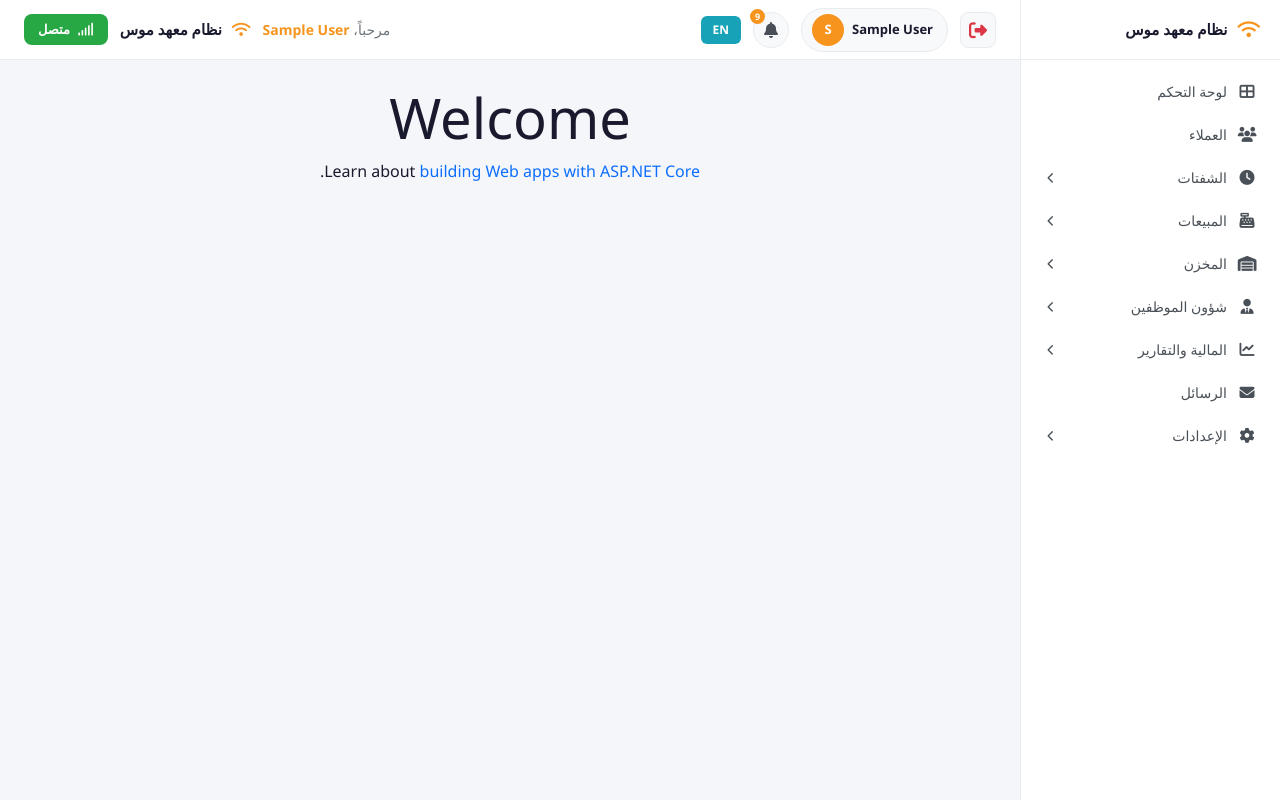
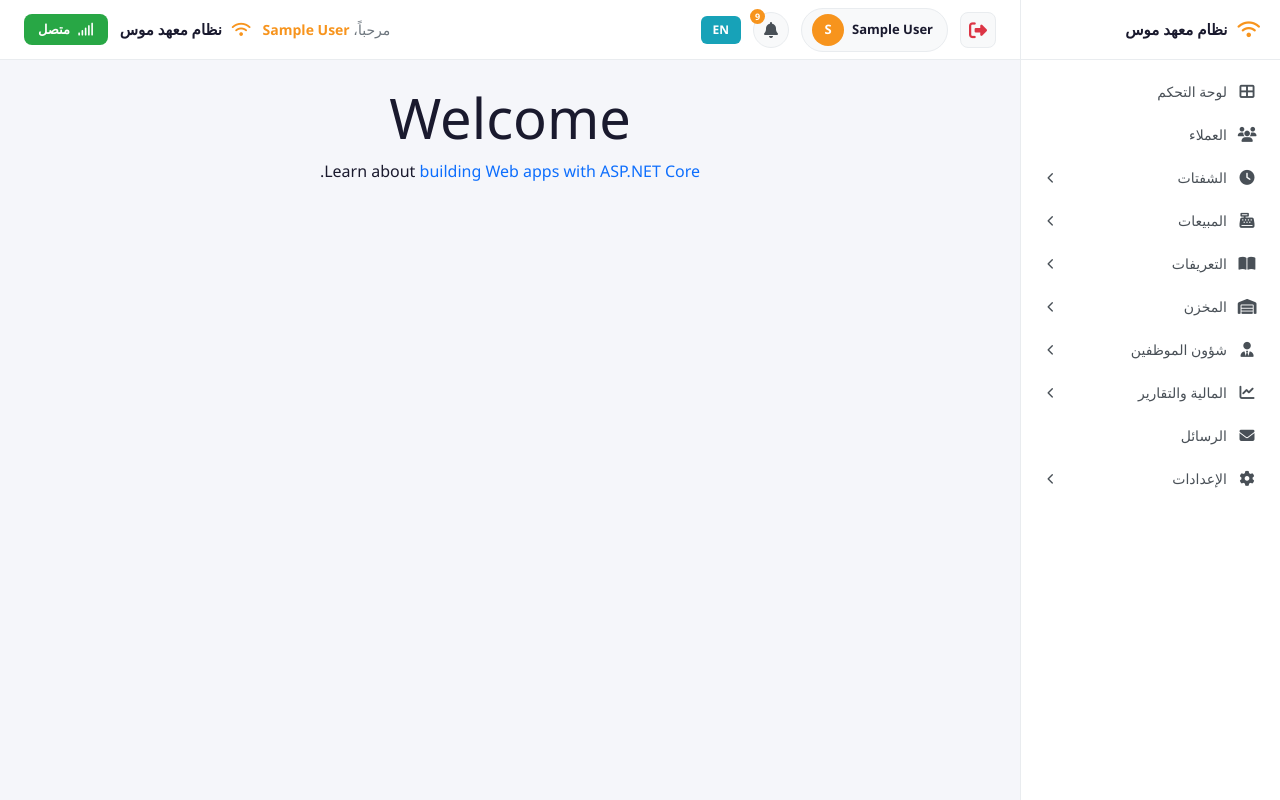
Before and after one commit to mhElessawy/Salon, an ASP.NET Core app: template Views/Home/Index.cshtml in a window 1280 px wide. Run offline with ASP.NET Core 8, Linux system fonts and the light colour scheme; the template is opened without the code that fills it, so the values that code supplies are empty; the visitor is signed in with stand-in values (Sample User, id 1); some libraries are stand-ins or nearby versions.

Commit message:
Add التعريفات submenu; move Services, ServiceCategories, Departments into it
- New التعريفات group (book-open icon) placed between المبيعات and المخزن
- Services and ServiceCategories removed from المبيعات
- Departments removed from شؤون الموظفين
- AppModules groups updated accordingly; Departments module key added

https://claude.ai/code/session_01VmW4ykK1LKrVa9CscNocX5

```diff
--- a/Views/Shared/_Sidebar.cshtml
+++ b/Views/Shared/_Sidebar.cshtml
@@ -18,11 +18,12 @@
         => controllers.Any(c => ctrl == c.ToLower());
 
     bool shiftsOpen    = IsGroupOpen("shifts");
-    bool salesOpen     = IsGroupOpen("sales", "appointments", "services", "servicecategories");
+    bool salesOpen     = IsGroupOpen("sales", "appointments");
+    bool defsOpen      = IsGroupOpen("services", "servicecategories", "departments");
     bool inventoryOpen = IsGroupOpen("inventory", "suppliers");
     bool hrOpen        = IsGroupOpen("employees", "salaries", "advances", "attendance");
-    bool financeOpen  = IsGroupOpen("expenses", "reports");
-    bool settingsOpen = IsGroupOpen("settings", "users");
+    bool financeOpen   = IsGroupOpen("expenses", "reports");
+    bool settingsOpen  = IsGroupOpen("settings", "users");
 }
 
 <nav class="sidebar" id="sidebar">
@@ -89,8 +90,7 @@
         @* المبيعات *@
         @{
             bool hasSalesGroup = canSee("BarberInvoice") || canSee("MassageInvoice") ||
-                                 canSee("ProductInvoice") || canSee("Appointments") ||
-                                 canSee("Services") || canSee("ServiceCategories");
+                                 canSee("ProductInvoice") || canSee("Appointments");
         }
         @if (hasSalesGroup)
         {
@@ -147,11 +147,29 @@
                     </a>
                 </li>
                 }
+            </ul>
+        </li>
+        }
+
+        @* التعريفات *@
+        @{
+            bool hasDefsGroup = canSee("Services") || canSee("ServiceCategories") || canSee("Departments");
+        }
+        @if (hasDefsGroup)
+        {
+        <li class="has-submenu @(defsOpen ? "open" : "")">
+            <a href="#" class="submenu-toggle @(defsOpen ? "active-parent" : "")"
+               onclick="toggleMenu(this); return false;">
+                <i class="fas fa-book-open"></i>
+                <span>التعريفات</span>
+                <i class="fas fa-chevron-left arrow-icon"></i>
+            </a>
+            <ul class="submenu @(defsOpen ? "show" : "")">
                 @if (canSee("Services"))
                 {
                 <li>
                     <a href="@Url.Action("Index", "Services")" class="@IsActive("Services")">
-                        <i class="fas fa-cut"></i>
+                        <i class="fas fa-concierge-bell"></i>
                         <span>الخدمات</span>
                     </a>
                 </li>
@@ -162,6 +180,15 @@
                     <a href="@Url.Action("Index", "ServiceCategories")" class="@IsActive("ServiceCategories")">
                         <i class="fas fa-tags"></i>
                         <span>فئات الخدمات</span>
+                    </a>
+                </li>
+                }
+                @if (canSee("Departments"))
+                {
+                <li>
+                    <a href="@Url.Action("Index", "Departments")" class="@IsActive("Departments")">
+                        <i class="fas fa-sitemap"></i>
+                        <span>الأقسام</span>
                     </a>
                 </li>
                 }
@@ -247,12 +274,6 @@
                     <a href="@Url.Action("Index", "Employees")" class="@IsActive("Employees","Index")">
                         <i class="fas fa-id-badge"></i>
                         <span>الموظفين</span>
-                    </a>
-                </li>
-                <li>
-                    <a href="@Url.Action("Index", "Departments")" class="@IsActive("Departments")">
-                        <i class="fas fa-sitemap"></i>
-                        <span>الأقسام</span>
                     </a>
                 </li>
                 <li>
```
Also changed, not shown: Models/AppModules.cs (+4 -3 lines).
